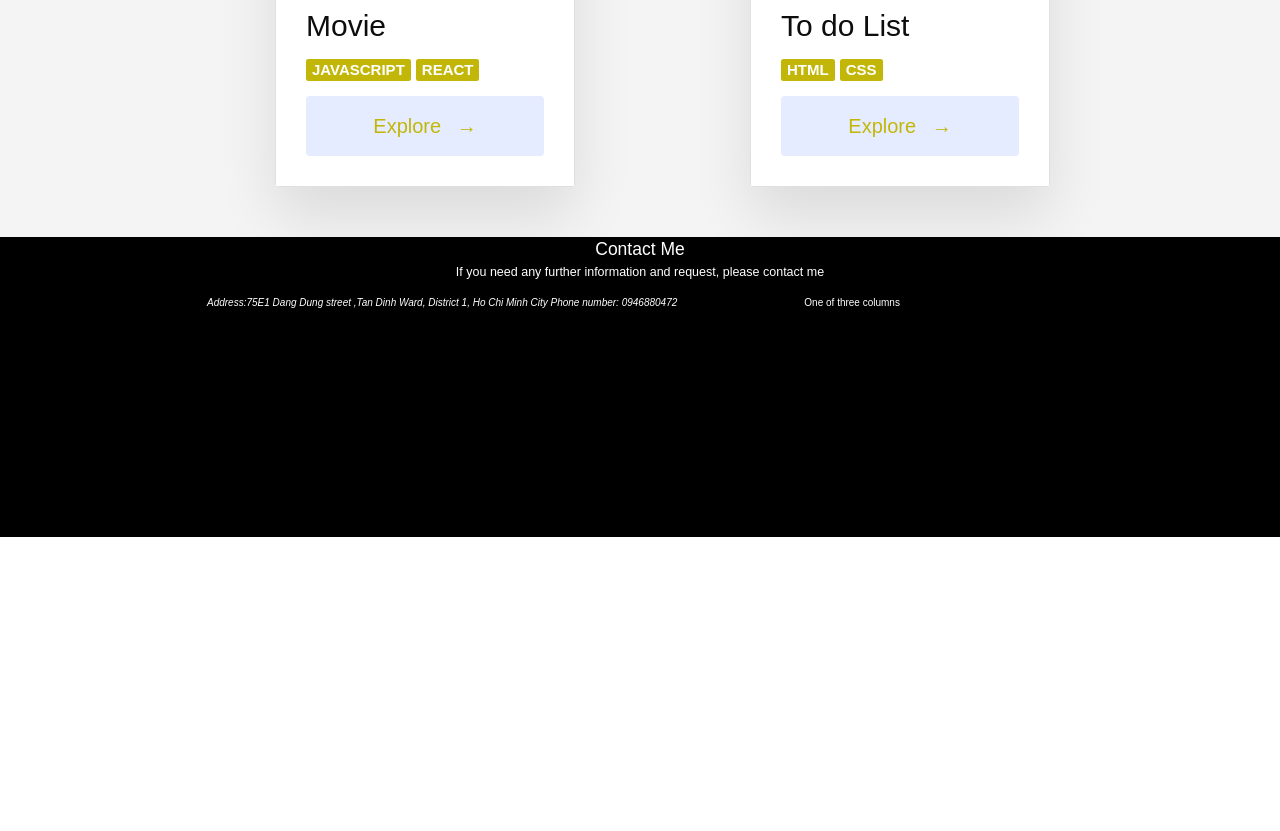
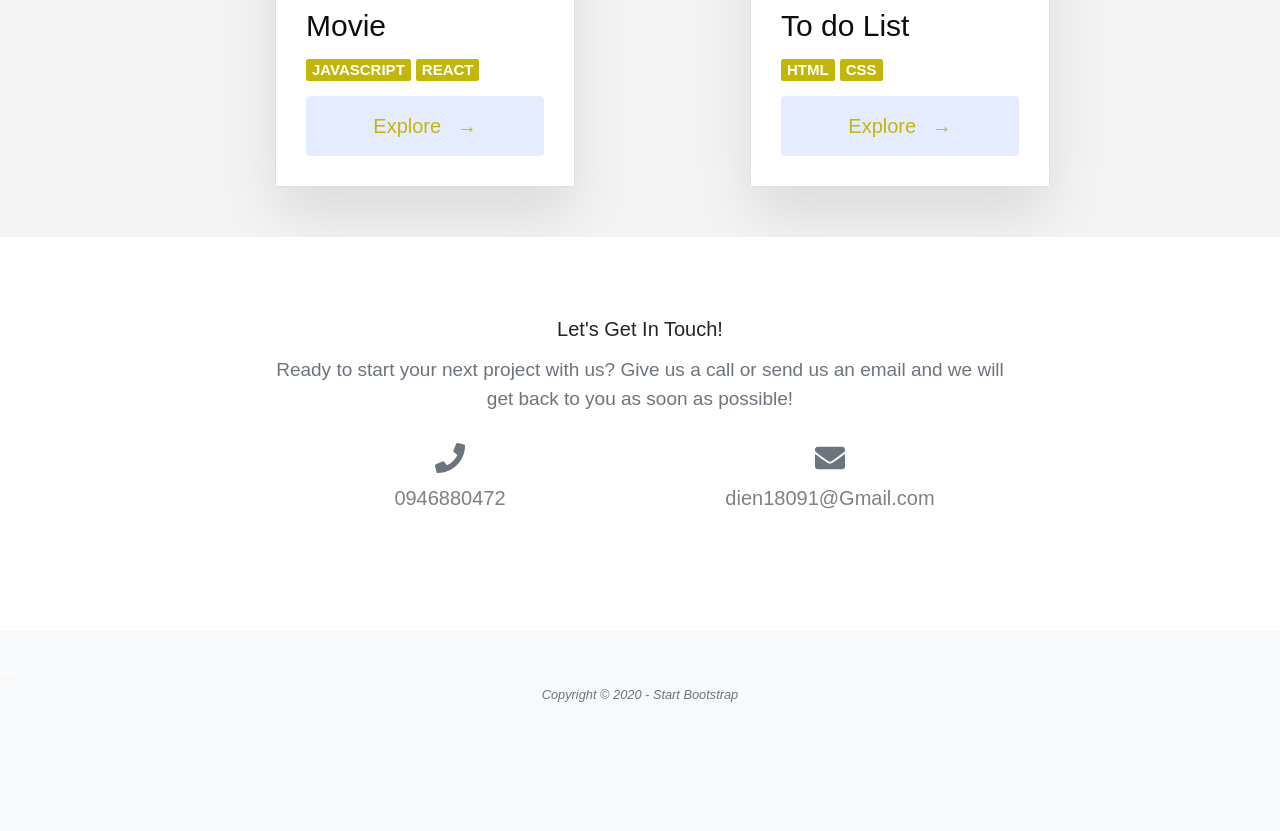
Before and after one commit to dien180901/intro-to-it-ass-3, a plain HTML site: page index.html in a window 1280 px wide. Shown: the part 1923-2754 px from the top of the page. Before the commit the page ends 2460 px from the top, so only its background shows below. Drawn offline with nearby package versions, Linux system fonts and the light colour scheme.

Commit message:
first commit

```diff
--- a/index.html
+++ b/index.html
@@ -5,6 +5,13 @@
   <meta charset="UTF-8">
   <meta name="viewport" content="width=device-width, initial-scale=1.0">
   <title>Document</title>
+  <link rel="icon" type="image/x-icon" href="assets/img/favicon.ico" />
+        <!-- Font Awesome icons (free version)-->
+        <script src="https://use.fontawesome.com/releases/v5.13.0/js/all.js" crossorigin="anonymous"></script>
+        <!-- Google fonts-->
+        <link href="https://fonts.googleapis.com/css?family=Merriweather+Sans:400,700" rel="stylesheet" />
+        <link href="https://fonts.googleapis.com/css?family=Merriweather:400,300,300italic,400italic,700,700italic" rel="stylesheet" type="text/css" />
+        <!-- Third party plugin CSS-->
   <link rel="stylesheet" href="https://stackpath.bootstrapcdn.com/bootstrap/4.5.2/css/bootstrap.min.css"
     integrity="sha384-JcKb8q3iqJ61gNV9KGb8thSsNjpSL0n8PARn9HuZOnIxN0hoP+VmmDGMN5t9UJ0Z" crossorigin="anonymous">
   <script src="https://ajax.googleapis.com/ajax/libs/jquery/2.1.3/jquery.min.js"></script>
@@ -22,7 +29,7 @@
 
   <section class="dm-background">
     <nav class="nav">
-      <div class="container">
+      <div class="container dm-navContainer" id="dm-nav">
         <div class="logo">
           <a href="#">Your Logo</a>
         </div>
@@ -154,27 +161,33 @@
         </a>
       </div>
   </section>
-  <section class="footer">
-    <div class="introduction-footer">
-      <h3>Contact Me</h3>
-      <h5>If you need any further information and request, please contact me</h5>
+
+  <section class="page-section" id="contact">
+    <div class="container">
+        <div class="row justify-content-center">
+            <div class="col-lg-8 text-center">
+                <h2 class="mt-0">Let's Get In Touch!</h2>
+                <hr class="divider my-4" />
+                <p class="text-muted mb-5">Ready to start your next project with us? Give us a call or send us an email and we will get back to you as soon as possible!</p>
             </div>
-    <div class="infor-container">
-      <div class="container">
+        </div>
         <div class="row">
-          <div class="col-sm-8">
-            <i class="fas fa-map-marker-alt dien-address"> Address:75E1 Dang Dung street ,Tan Dinh Ward, District 1, Ho
-              Chi Minh City</i>
-            <i class="fas fa-phone-alt"> Phone number: 0946880472</i>
+            <div class="col-lg-4 ml-auto text-center mb-5 mb-lg-0">
+                <i class="fas fa-phone fa-3x mb-3 text-muted"></i>
+                <div style="font-size:20px; color:grey">0946880472</div>
             </div>
-          <div class="col-sm-4">
-            One of three columns
-          </div>
+            <div class="col-lg-4 mr-auto text-center">
+                <i class="fas fa-envelope fa-3x mb-3 text-muted"></i>
+                <!-- Make sure to change the email address in BOTH the anchor text and the link target below!-->
 
+                <div style="font-size:20px; color:grey">dien18091@Gmail.com</div>
             </div>
         </div>
     </div>
 </section>
+<footer class="bg-light py-5">
+  <div class="container"><div class="small text-center text-muted">Copyright © 2020 - Start Bootstrap</div></div>
+</footer>
 </body>
 <script src="//code.jquery.com/jquery-1.10.2.min.js"></script>
 <script src="//netdna.bootstrapcdn.com/bootstrap/3.0.2/js/bootstrap.min.js"></script>
--- a/main.js
+++ b/main.js
@@ -9,10 +9,12 @@ $(window).scroll(function () {
 	if ($(document).scrollTop() > 50) {
 		$(".nav").addClass("affix");
 		$("a").addClass("size");
+		$("a").addClass("dm-navContainer")
 		console.log("OK");
 	} else {
 		$(".nav").removeClass("affix");
 		$("a").removeClass("size");
+		$("a").removeClass("dm-navContainer")
 	}
 });
 
--- a/style.css
+++ b/style.css
@@ -856,7 +856,11 @@ body {
 
 .affix {
 	padding: 0;
-	background-color: black;
+	background-color: rgb(255, 255, 255);
+
+}
+.dm-navContainer{
+	color:grey!important;
 }
 .size {
 	font-size: 15px !important;
@@ -967,3 +971,30 @@ body {
 .card__btn:hover span, .card__btn:active span {
 	margin-left: 1.5rem;
 }
+.mt-0,
+.my-0 {
+  margin-top: 0 !important;
+}
+hr.divider {
+	max-width: 3.25rem;
+	border-width: 0.2rem;
+	border-color: #f4623a;
+  }
+  .mt-4,
+  .my-4 {
+	margin-top: 1.5rem !important;
+  }
+  .text-muted {
+	color: #6c757d !important;
+  }
+  .mb-5,
+  .my-5 {
+	margin-bottom: 3rem !important;
+  }
+
+  .d-block {
+	display: block !important;
+  }
+  .page-section {
+	padding: 8rem 0;
+  }
```
Lines whose indentation alone changed are shown as unchanged.
